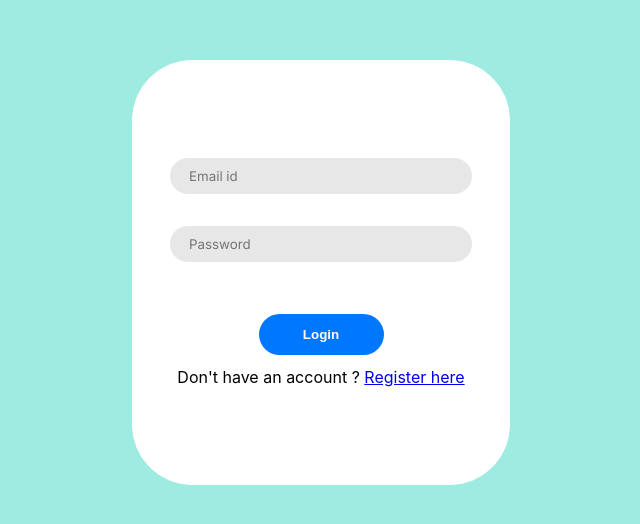
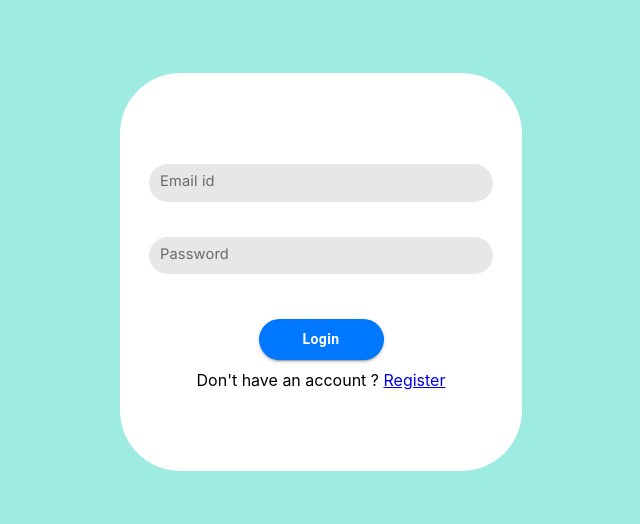
Before and after one commit to rishi282001/aff-site-gr, a React (Create React App) app: page /login in a window 1280 px wide. Shown: the part 128-652 px from the top of the page, without its empty margins (319-959 px from the left). Built offline with nearby package versions, Linux system fonts and the light colour scheme.

Commit message:
material ui integrated and ui upgraded

```diff
--- a/package.json
+++ b/package.json
@@ -3,6 +3,7 @@
   "version": "0.1.0",
   "private": true,
   "dependencies": {
+    "@material-ui/core": "^4.11.3",
     "@testing-library/jest-dom": "^5.11.10",
     "@testing-library/react": "^11.2.5",
     "@testing-library/user-event": "^12.8.3",
--- a/src/Login.js
+++ b/src/Login.js
@@ -1,5 +1,7 @@
 import { Link } from "react-router-dom";
 import { useLogin } from "./useLogin";
+import TextField from '@material-ui/core/TextField';
+import Button from '@material-ui/core/Button';
 
 export function Login() {
     const loginkey = 'login-key';
@@ -7,28 +9,16 @@ export function Login() {
 
     return (
         <div className="login">
-            <table cellPadding="15">
-                <tr>
-                    <td>
-                        <input type="email" size="30" value={values.email} onChange={(e) => {handleValues(e)}} name="email" id="email-input" placeholder="Email id" />
-                    </td>
-                </tr>
-                <tr>
-                    <td>
-                        <input type="password"  size="30" value={values.password} onChange={(e) => {handleValues(e)}} name="password" id="password-input" placeholder="Password" />
-                    </td>
-                </tr>
-                <tr>
-                    <td colSpan="2" align="center">
-                        <button id="login-btn"> Login </button>
-                    </td>
-                </tr>
-                <tr>
-                    <td colSpan="2" align="center">
-                        Don't have an account ? <Link to="/register">Register here</Link>
-                    </td>
-                </tr>
-            </table>
+            <div className="login-panel">
+                <TextField type="email" fullWidth onChange={(e) => {handleValues(e);}}  value={values.email} name="email" id="email-input" label="Email id" variant="outlined" />
+                <TextField type="password" fullWidth value={values.password} onChange={(e) => {handleValues(e)}} name="password" id="password-input" label="Password" variant="outlined" />
+                <Button id="login-btn" variant="contained" size="medium" color="primary">
+                    Login
+                </Button>
+                <span>
+                    Don't have an account ? <Link to="/register">Register</Link>
+                </span>
+            </div>
         </div>
     );
 }
--- a/src/NotFound.js
+++ b/src/NotFound.js
@@ -1,7 +1,7 @@
 export function NotFound() {
     return (
         <div className="not-found">
-            <h1>Page not found</h1>
+            <h1>Not found</h1>
         </div>
     );
 }
--- a/src/Register.js
+++ b/src/Register.js
@@ -1,41 +1,25 @@
 import { useLogin } from "./useLogin";
 import { Link } from "react-router-dom";
+import TextField from '@material-ui/core/TextField';
+import Button from '@material-ui/core/Button';
 
 export function Register() {
     const registerKey = 'reg-key';
     const[values,handleValues] = useLogin(registerKey,{email: '', password: '', conpassword: ''});
 
-    console.log('Register values',values);
-
     return(
         <div className="register">
-            <table cellPadding="15">
-                <tr>
-                    <td>
-                        <input type="email" size="30" value={values.email} onChange={(e) => {handleValues(e)}} name="email" id="email-input" placeholder="Email id" />
-                    </td>
-                </tr>
-                <tr>
-                    <td>
-                        <input type="password"  size="30" value={values.password} onChange={(e) => {handleValues(e)}} name="password" id="password-input" placeholder="Password" />
-                    </td>
-                </tr>
-                <tr>
-                    <td>
-                        <input type="password"  size="30" value={values.conpassword} onChange={(e) => {handleValues(e)}} name="conpassword" id="password-input" placeholder="Confirm Password" />
-                    </td>
-                </tr>
-                <tr>
-                    <td colSpan="2" align="center">
-                        <button id="reg-btn"> Register </button>
-                    </td>
-                </tr>
-                <tr>
-                    <td colSpan="2" align="center">
-                        Already have an account ? <Link to="/login">Login</Link>
-                    </td>
-                </tr>
-            </table>
+            <div className="register-panel">
+                <TextField type="email" fullWidth value={values.email} onChange={(e) => {handleValues(e)}} name="email" id="email-input" label="Email id" variant="outlined" />
+                <TextField  type="password" fullWidth value={values.password} onChange={(e) => {handleValues(e)}} name="password" id="password-input" label="Password" variant="outlined" />
+                <TextField type="password" fullWidth value={values.conpassword} onChange={(e) => {handleValues(e)}} name="conpassword" id="password-input" label="Confirm Password" variant="outlined" />
+                <Button id="reg-btn" variant="contained" size="medium" color="primary">
+                    Register
+                </Button>
+                <span>
+                    Already have an account ? <Link to="/login">Login</Link>
+                </span>
+            </div>
         </div>
     );
 }
--- a/src/index.scss
+++ b/src/index.scss
@@ -1,5 +1,6 @@
 @import "./media.scss";
 $primary-color: #9EEBE2;
+
 
 body {
   margin: 0;
@@ -22,21 +23,45 @@ code {
   align-items: center;
 }
 
+
 .login, .register {
   height: 100vh;
   width: 100vw;
-  overflow-y: auto;
   @include flexBox();
 
-  table {
-    padding: 80px 20px 80px 20px;
+  .login-panel, .register-panel {
+    width: 350px;
+    @include flexBox();
+    margin: 5px;
+    flex-direction: column;
+    row-gap: 25px;
+    padding: 80px 25px 80px 25px;
     background-color: #fff;
     border-radius: 60px;
     border: 1px solid #fff;
   }
 
+  .MuiInputBase-root.MuiOutlinedInput-root {
+    position: relative;
+    margin-top: 10px;
+  }
+
+  .MuiFormControl-root.MuiTextField-root {
+    fieldset {
+      border: none;
+    }
+
+    label {
+      font-size: 11pt;
+      font-family: 'Inter', sans-serif;
+    }
+  }
+
   input {
+    width: 90%;
+    margin: auto;
     padding: 10px 10px 10px 19px;
+    font-size: 11pt;
     border-radius: 25px;
     background-color: #E8E7E7;
     border: none;
@@ -49,14 +74,17 @@ code {
     height: 41px;
     width: 125px;
     top: 20px;
+    margin-bottom: 5px;
     background-color: #0077FF;
     border: none;
     border-radius: 40px;
     color:#fff;
     outline: none;
     font-weight: 600;
+    text-transform: none;
   }
 }
+
 
 .fade-enter {
   opacity: 0;
@@ -75,3 +103,13 @@ code {
   transition: opacity 700ms ease;
   opacity: 0;
 }
+
+
+@media(max-width: 319px) {
+  .login, .register {
+    .login-panel, .register-panel {
+      border-radius: 10px;
+      padding: 80px 0 80px 0;
+    }
+  }
+}
--- a/src/media.scss
+++ b/src/media.scss
@@ -1,7 +1,7 @@
-@media(max-width: 360px) {
-    .login, .register {
-        table {
-
-        }
-    }
-}
+// @media(max-width: 360px) {
+//     .login, .register {
+//         .login-panel {
+//             display: none;
+//         }
+//     }
+// }
```
Also changed, not shown: 1 other file (tests, documents, lock files or other folders).
